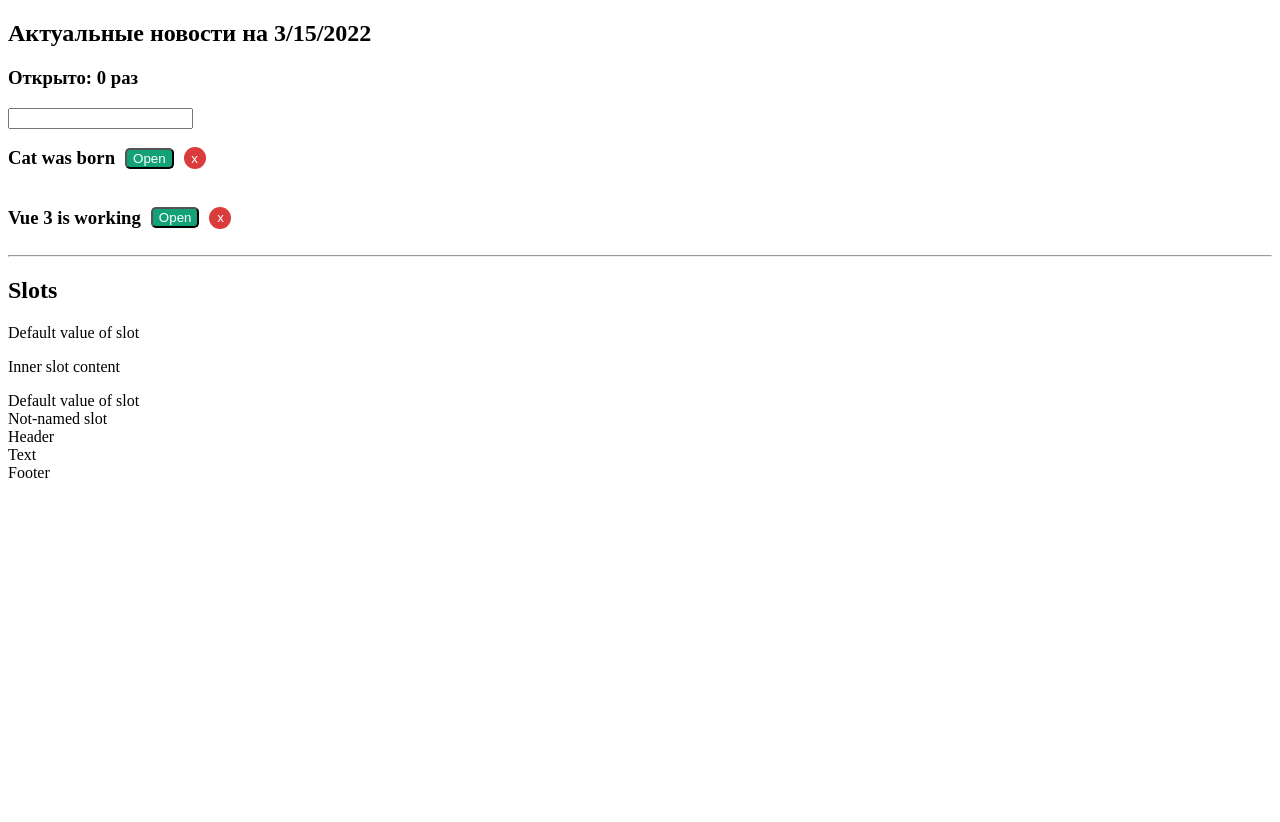
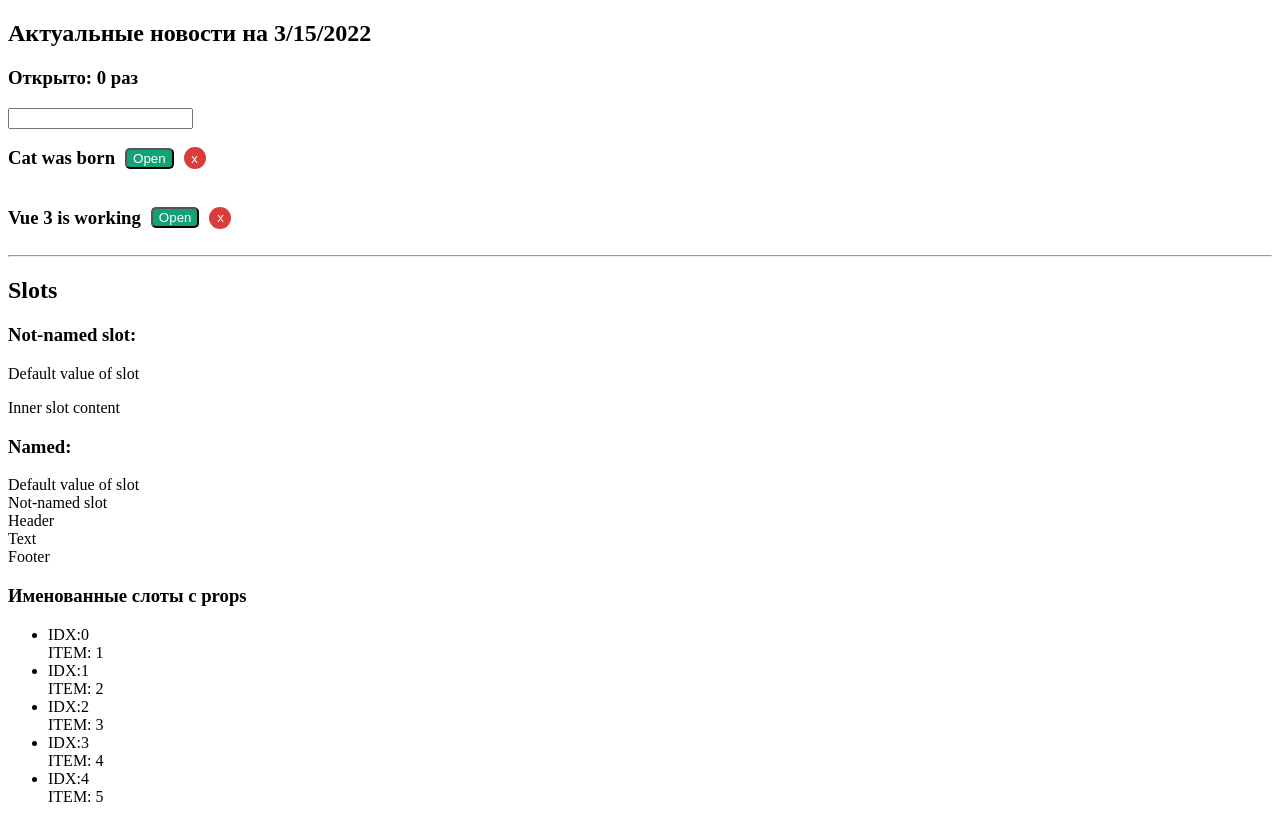
Before and after one commit to bamfl/vue, a Vue app in the folder module-06-vue-components/: page / in a window 1280 px wide. Before the commit the page ends 800 px from the top, so only its background shows below. Built offline with nearby package versions, Linux system fonts and the light colour scheme.

Commit message:
feat: add named slots with props

```diff
--- a/module-06-vue-components/src/App.vue
+++ b/module-06-vue-components/src/App.vue
@@ -11,14 +11,17 @@
   />
 
   <hr />
+
   <h2>Slots</h2>
+  <h3>Not-named slot:</h3>
   <SlotSimple />
   <SlotSimple>
     <p>Inner slot content</p>
   </SlotSimple>
 
-  <SlotsNamed></SlotsNamed>
-  <SlotsNamed>
+  <h3>Named:</h3>
+  <SlotNamed></SlotNamed>
+  <SlotNamed>
     <div>Not-named slot</div>
 
     <template v-slot:header>
@@ -33,12 +36,21 @@
     <template #footer>
       <div>Footer</div>
     </template>
-  </SlotsNamed>
+  </SlotNamed>
+
+  <h3>Именованные слоты с props</h3>
+  <SlotNamedWithProps>
+    <template v-slot:default="{ item, idx }">
+      <div>IDX:{{ idx }}</div>
+      <div>ITEM: {{ item }}</div>
+    </template>
+  </SlotNamedWithProps>
 </template>
 
 <script>
 import { computed } from 'vue';
-import SlotsNamed from './components/SlotsNamed.vue';
+import SlotNamedWithProps from './components/SlotNamedWithProps.vue';
+import SlotNamed from './components/SlotNamed.vue';
 import SlotSimple from './components/SlotSimple.vue';
 import NewsList from './components/NewsList.vue';
 import NewsInput from './components/NewsInput.vue';
@@ -49,7 +61,8 @@ export default {
     NewsList,
     NewsInput,
     SlotSimple,
-    SlotsNamed,
+    SlotNamed,
+    SlotNamedWithProps,
   },
   data() {
     return {
--- /dev/null
+++ b/module-06-vue-components/src/components/SlotNamedWithProps.vue
@@ -0,0 +1,13 @@
+<template>
+  <ul>
+    <li v-for="(item, idx) in 5" :key="item">
+      <slot :item="item" :idx="idx"></slot>
+    </li>
+  </ul>
+</template>
+
+<script>
+export default {};
+</script>
+
+<style lang="scss" scoped></style>
```
Also changed, not shown: module-06-vue-components/src/components/SlotNamed.vue (renamed from module-06-vue-components/src/components/SlotsNamed.vue).
